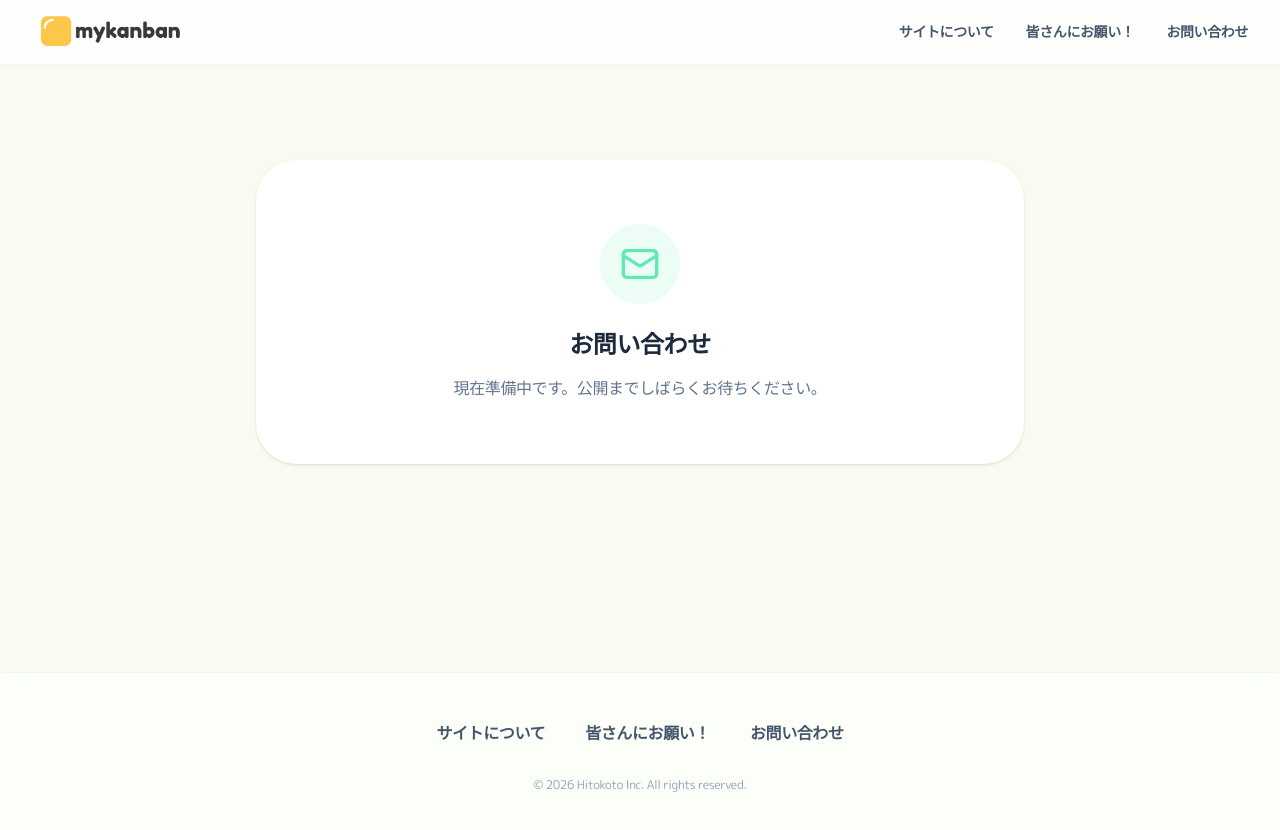
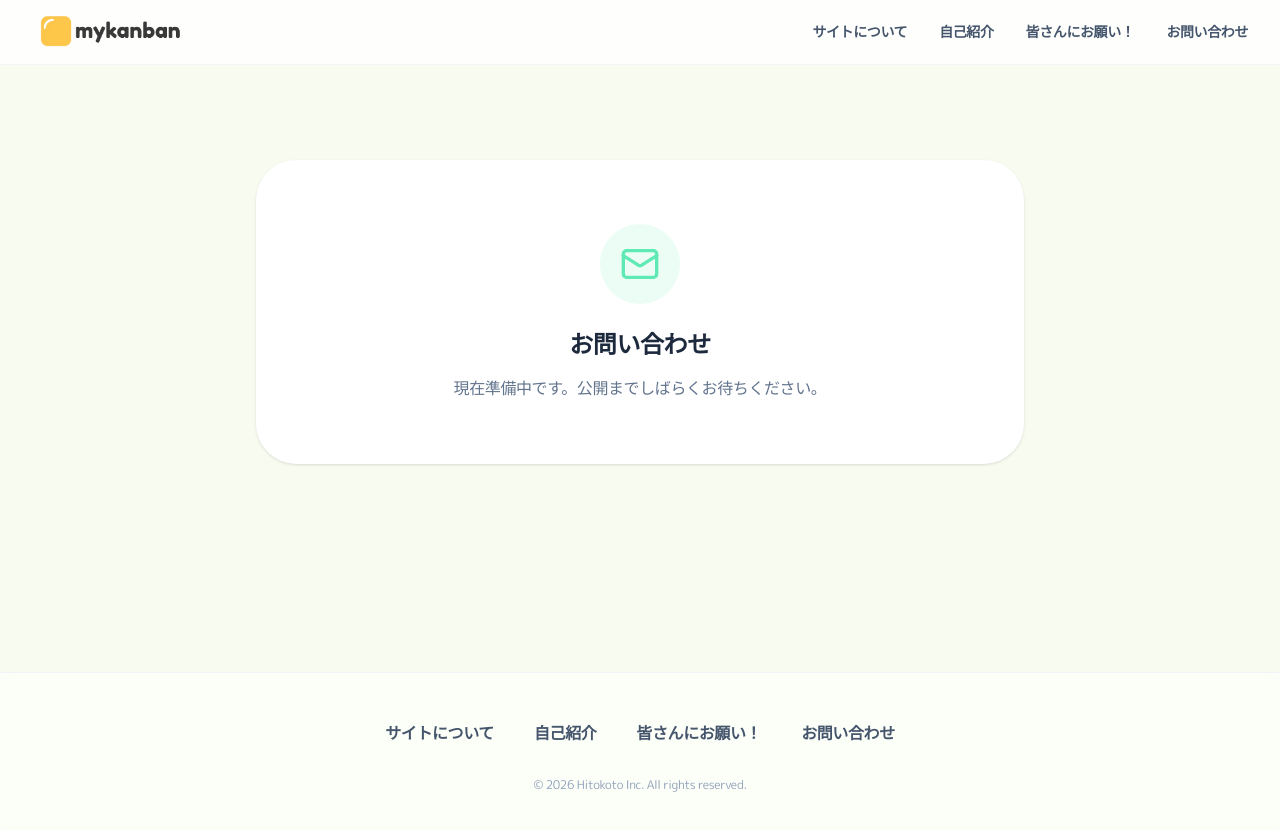
Before and after one commit to komi0929/mykanban, a Next.js app: page /contact in a window 1280 px wide. Shown: the top 830 px of the page. Built offline with nearby package versions, Linux system fonts and the light colour scheme.

Commit message:
fix: reorder navigation menu and restore self-intro

```diff
--- a/src/components/site-footer.tsx
+++ b/src/components/site-footer.tsx
@@ -7,6 +7,9 @@ export function SiteFooter() {
         <div className="flex flex-col sm:flex-row items-center justify-center gap-6 sm:gap-10 mb-8 font-bold text-slate-600">
           <Link href="/about-site" className="hover:text-sky-500 transition-colors">
             サイトについて
+          </Link>
+          <Link href="/about" className="hover:text-orange-500 transition-colors">
+            自己紹介
           </Link>
           <Link href="/requests" className="hover:text-pink-500 transition-colors">
             皆さんにお願い！
--- a/src/components/site-header.tsx
+++ b/src/components/site-header.tsx
@@ -31,6 +31,9 @@ export function SiteHeader() {
             <Link href="/about-site" className="text-sm font-bold text-slate-600 hover:text-sky-500 transition-colors">
                 サイトについて
             </Link>
+            <Link href="/about" className="text-sm font-bold text-slate-600 hover:text-orange-500 transition-colors">
+                自己紹介
+            </Link>
             <Link href="/requests" className="text-sm font-bold text-slate-600 hover:text-pink-500 transition-colors">
                 皆さんにお願い！
             </Link>
@@ -58,6 +61,13 @@ export function SiteHeader() {
                 サイトについて
             </Link>
             <Link
+                href="/about"
+                className="p-4 rounded-xl bg-slate-50 text-center font-bold text-slate-700 hover:bg-orange-50 hover:text-orange-600 transition-colors"
+                onClick={() => setIsMenuOpen(false)}
+            >
+                自己紹介
+            </Link>
+            <Link
                 href="/requests"
                 className="p-4 rounded-xl bg-slate-50 text-center font-bold text-slate-700 hover:bg-pink-50 hover:text-pink-600 transition-colors"
                 onClick={() => setIsMenuOpen(false)}
```
